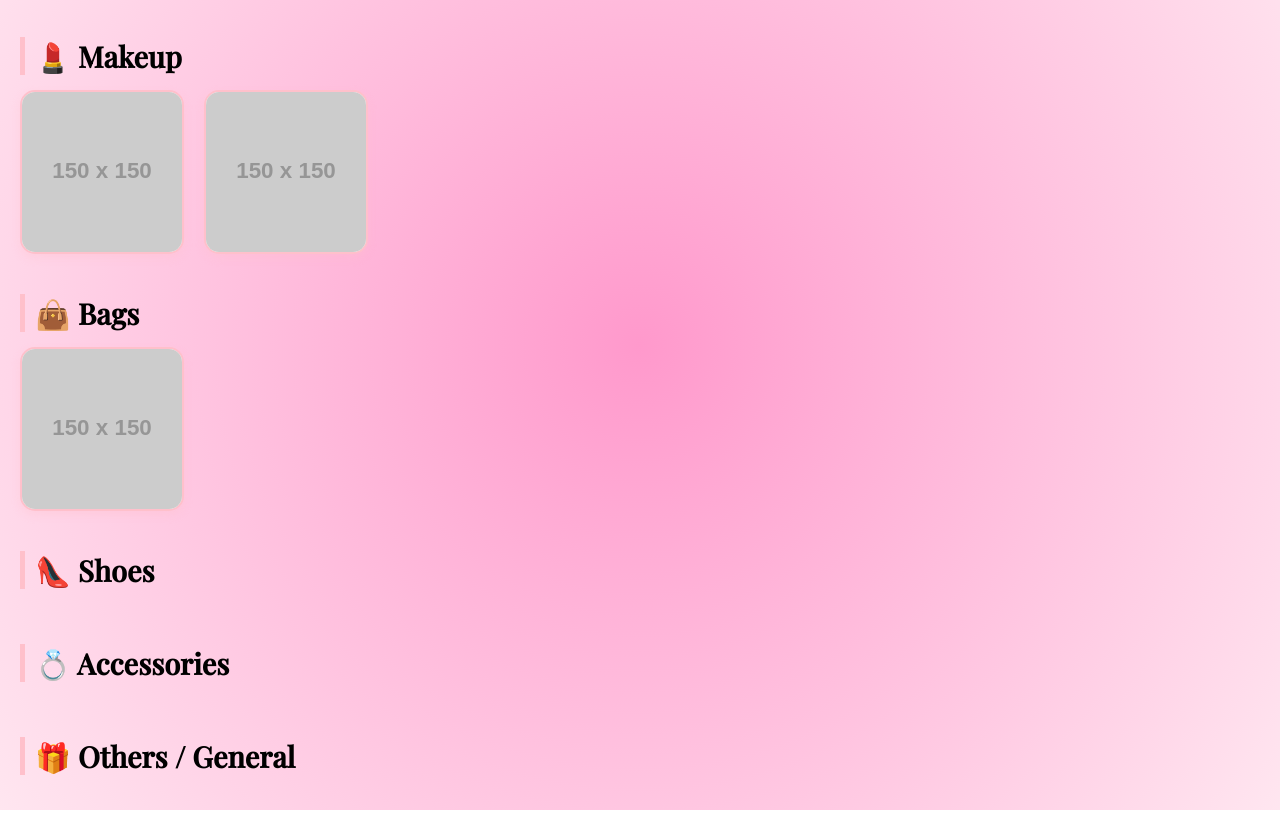
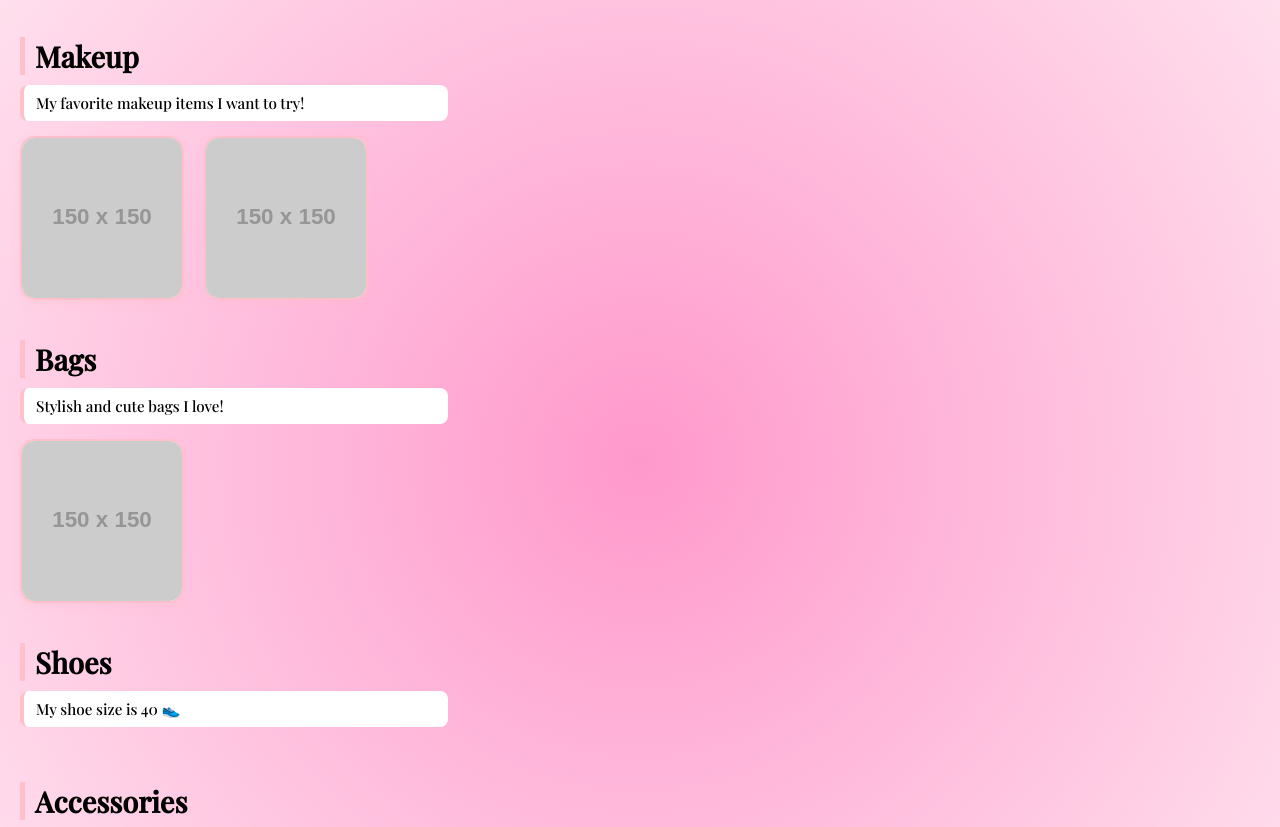
Before and after one commit to ShammaAlketbi4/wishlist, a plain HTML site: page index.html in a window 1280 px wide. Shown: the part 119-946 px from the top of the page. Drawn offline with nearby package versions, Linux system fonts and the light colour scheme; placeholder pictures from the web are drawn by us.

Commit message:
Add files via upload

```diff
--- a/index.html
+++ b/index.html
@@ -25,7 +25,16 @@
       font-size: 1.8em;
       border-left: 5px solid #ffc0cb;
       padding-left: 10px;
+      margin-bottom: 10px;
+    }
+    .description {
+      font-size: 0.95em;
       margin-bottom: 15px;
+      background-color: #fff;
+      border-left: 4px solid #ffc0cb;
+      padding: 8px 12px;
+      border-radius: 8px;
+      max-width: 400px;
     }
     .items {
       display: flex;
@@ -49,7 +58,7 @@
       display: block;
     }
     .item.crossed::after {
-      content: "\2728 Got this ✨";
+      content: "\2728 It's mine now! ✨";
       position: absolute;
       top: 0;
       left: 0;
@@ -64,6 +73,8 @@
       align-items: center;
       text-decoration: line-through;
       border-radius: 15px;
+      text-align: center;
+      padding: 10px;
     }
   </style>
 </head>
@@ -71,7 +82,8 @@
   <h1>Shamma's Wishlist</h1>
 
   <div class="category">
-    <h2>💄 Makeup</h2>
+    <h2>Makeup</h2>
+    <div class="description">My favorite makeup items I want to try!</div>
     <div class="items">
       <div class="item" data-id="makeup-1" data-link="https://example.com/product1">
         <img src="https://via.placeholder.com/150x150.png?text=Makeup+1" alt="Makeup 1">
@@ -83,7 +95,8 @@
   </div>
 
   <div class="category">
-    <h2>👜 Bags</h2>
+    <h2>Bags</h2>
+    <div class="description">Stylish and cute bags I love!</div>
     <div class="items">
       <div class="item" data-id="bags-1" data-link="https://example.com/bag1">
         <img src="https://via.placeholder.com/150x150.png?text=Bag+1" alt="Bag 1">
@@ -92,21 +105,24 @@
   </div>
 
   <div class="category">
-    <h2>👠 Shoes</h2>
+    <h2>Shoes</h2>
+    <div class="description">My shoe size is 40 👟</div>
     <div class="items">
       <!-- Add shoes here -->
     </div>
   </div>
 
   <div class="category">
-    <h2>💍 Accessories</h2>
+    <h2>Accessories</h2>
+    <div class="description">Rings, necklaces, and more pretty extras!</div>
     <div class="items">
       <!-- Add accessories here -->
     </div>
   </div>
 
   <div class="category">
-    <h2>🎁 Others / General</h2>
+    <h2>Others</h2>
+    <div class="description">Anything else I fall in love with 💫</div>
     <div class="items">
       <!-- Add others here -->
     </div>
```
